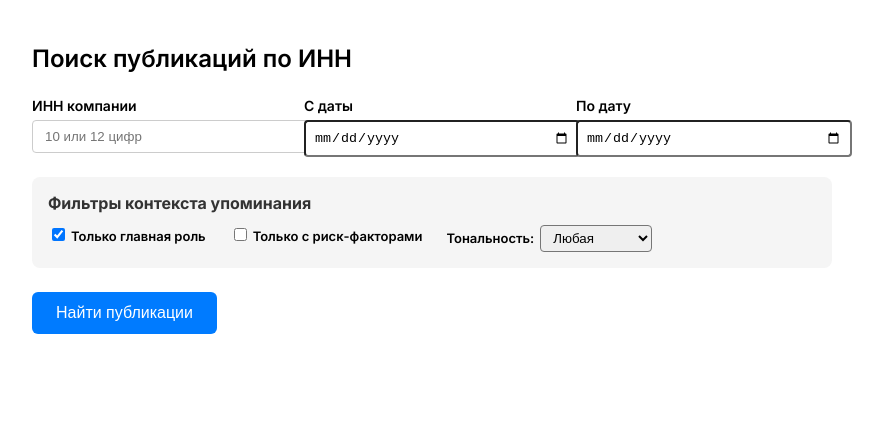
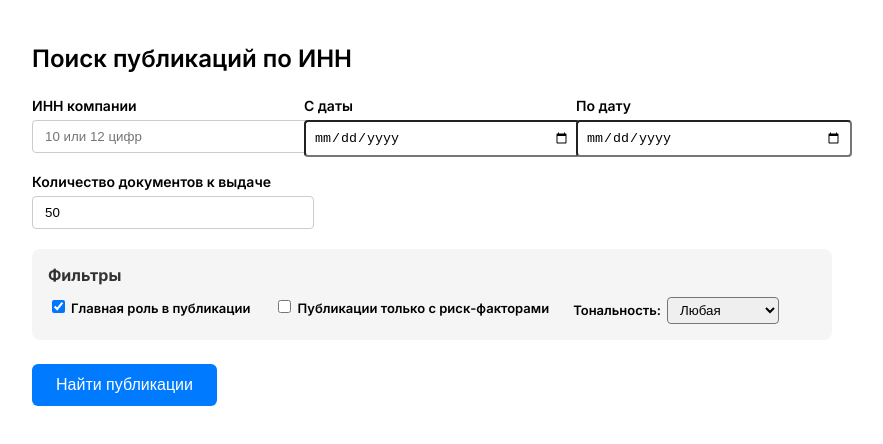
Before and after one commit to OksanaGutsevich/scan-project, a React (Vite) app: page /search in a window 1280 px wide. Shown: the top 444 px of the page, without its empty margins (208-1091 px from the left). Built offline with nearby package versions, Linux system fonts and the light colour scheme; no server answers; sample sign-in values are in the browser's storage.

Commit message:
Help 26/07

```diff
--- a/src/pages/SearchFormPage.tsx
+++ b/src/pages/SearchFormPage.tsx
@@ -19,6 +19,9 @@ export function SearchFormPage() {
   const [onlyWithRiskFactors, setOnlyWithRiskFactors] = useState(false);
   const [tonality, setTonality] = useState<TonalityOption>("any");
 
+  // ✅ Новое поле: лимит выдачи
+  const [limit, setLimit] = useState<string>("50");
+
   const [loading, setLoading] = useState(false);
   const [error, setError] = useState<string | null>(null);
 
@@ -39,15 +42,22 @@ export function SearchFormPage() {
   const handleSearch = async () => {
     const innClean = inn.replace(/\D/g, "");
 
+    // Валидация ИНН
     if (!innClean) {
       setError("Укажите ИНН");
+      return;
+    }
+
+    // Валидация лимита (1–1000, только цифры)
+    const limitNum = Number(limit);
+    if (Number.isNaN(limitNum) || limitNum < 1 || limitNum > 1000) {
+      setError("Количество документов должно быть числом от 1 до 1000");
       return;
     }
 
     setLoading(true);
     setError(null);
 
-    // ✅ Только inn, без лишних полей
     const targetEntity: TargetSearchEntity = {
       type: "company",
       inn: innClean,
@@ -90,7 +100,7 @@ export function SearchFormPage() {
       },
       similarMode: "None",
       intervalType: "Day",
-      limit: 50,
+      limit: limitNum, // ✅ Передаём число
       sortType: "None",
       sortDirectionType: "Desc",
     };
@@ -107,6 +117,7 @@ export function SearchFormPage() {
         tonality,
         onlyMainRole: String(onlyMainRole),
         onlyWithRiskFactors: String(onlyWithRiskFactors),
+        limit: String(limitNum),
       });
 
       navigate(`/results?inn=${encodeURIComponent(innClean)}`);
@@ -201,6 +212,7 @@ export function SearchFormPage() {
             }}
           />
         </div>
+
         <div>
           <label
             style={{
@@ -219,6 +231,7 @@ export function SearchFormPage() {
             style={{ width: "100%", padding: "8px", borderRadius: "4px" }}
           />
         </div>
+
         <div>
           <label
             style={{
@@ -235,6 +248,37 @@ export function SearchFormPage() {
             value={toDate}
             onChange={(e) => setToDate(e.target.value)}
             style={{ width: "100%", padding: "8px", borderRadius: "4px" }}
+          />
+        </div>
+
+        {/* ✅ Новое поле: количество документов */}
+        <div>
+          <label
+            style={{
+              display: "block",
+              marginBottom: "6px",
+              fontWeight: "600",
+              fontSize: "14px",
+            }}
+          >
+            Количество документов к выдаче
+          </label>
+          <input
+            type="number"
+            min={1}
+            max={1000}
+            value={limit}
+            placeholder="От 1 до 1000"
+            onChange={(e) => {
+              const val = e.target.value;
+              setLimit(val);
+            }}
+            style={{
+              width: "100%",
+              padding: "8px 12px",
+              borderRadius: "4px",
+              border: "1px solid #ccc",
+            }}
           />
         </div>
       </div>
@@ -255,7 +299,7 @@ export function SearchFormPage() {
             color: "#333",
           }}
         >
-          Фильтры контекста упоминания
+          Фильтры
         </h3>
         <div style={{ display: "flex", gap: "24px", flexWrap: "wrap" }}>
           <div>
@@ -268,7 +312,7 @@ export function SearchFormPage() {
                 onChange={(e) => setOnlyMainRole(e.target.checked)}
                 style={{ marginRight: "6px" }}
               />
-              Только главная роль
+              Главная роль в публикации
             </label>
           </div>
           <div>
@@ -281,7 +325,7 @@ export function SearchFormPage() {
                 onChange={(e) => setOnlyWithRiskFactors(e.target.checked)}
                 style={{ marginRight: "6px" }}
               />
-              Только с риск-факторами
+              Публикации только с риск-факторами
             </label>
           </div>
           <div>
```
